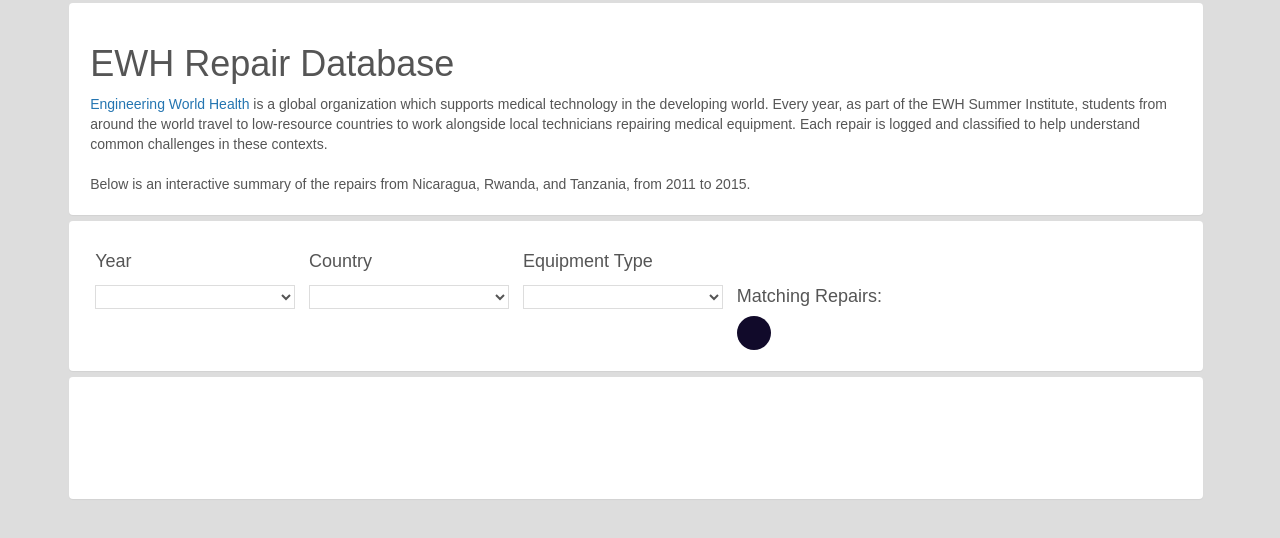
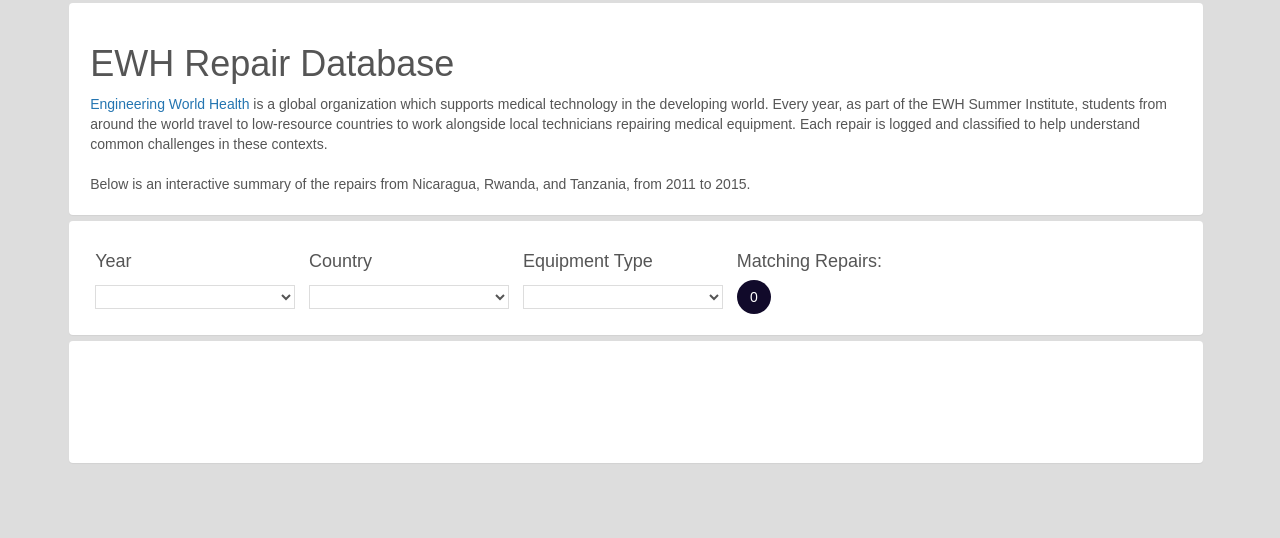
Before and after one commit to engineering-world-health/repairs, a PHP site: page / in a window 1280 px wide. Shown: the top 538 px of the page. Run offline with PHP 8.4, Linux system fonts and the light colour scheme; data that the repository does not hold is empty; some libraries are stand-ins or nearby versions.

Commit message:
fix span alignment during load

```diff
--- a/index.php
+++ b/index.php
@@ -46,7 +46,7 @@
           </div>
           <div class='dropdown-container'>
             <h4>Matching Repairs:</h4>
-            <span id='num-matches'></span>
+            <span id='num-matches'>0</span>
           </div>
         </div>
       </div></div>
```
